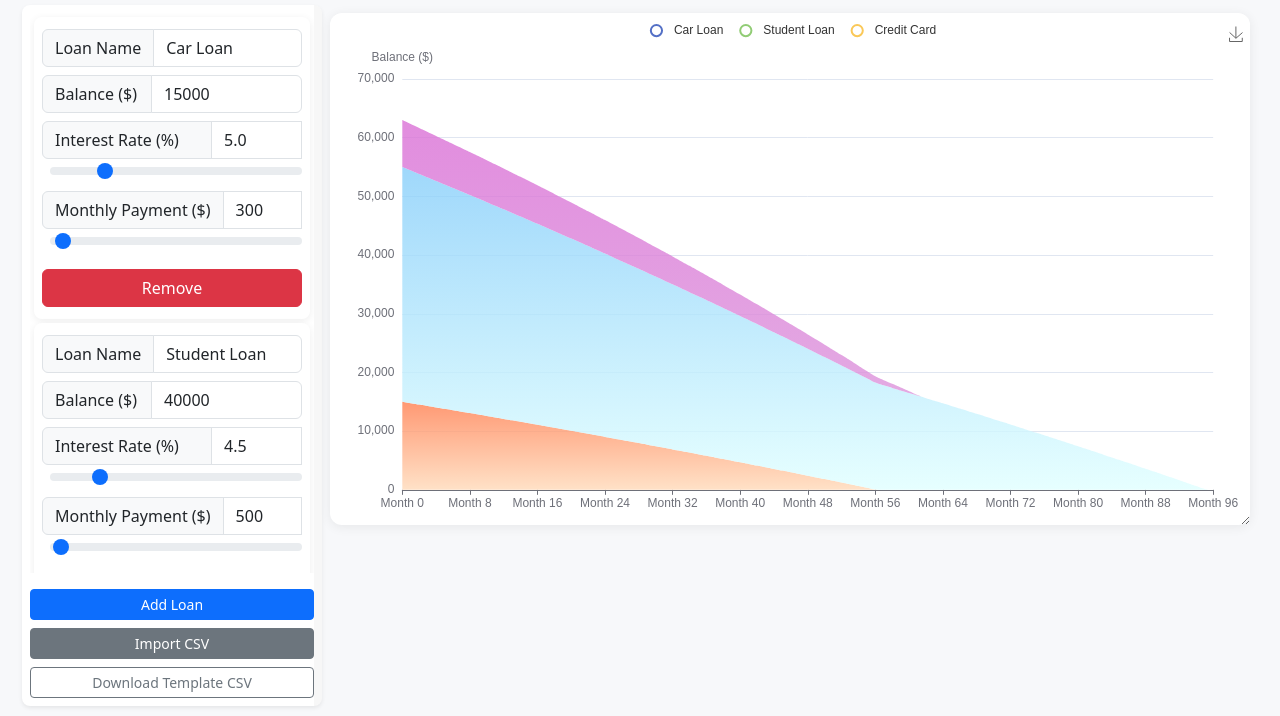
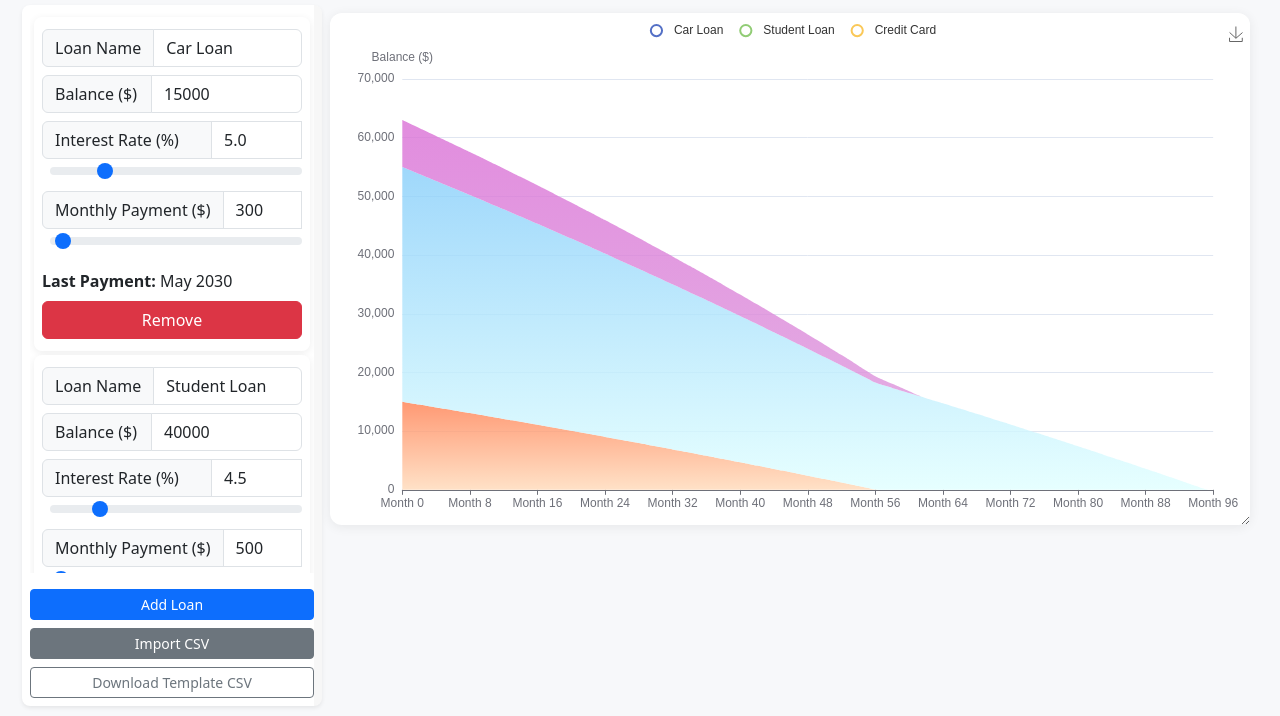
Before and after one commit to EbrahimKaram/Loan-calculator, a plain HTML site: page index.html in a window 1280 px wide. Shown: the part 114-830 px from the top of the page. Drawn offline with nearby package versions, Linux system fonts and the light colour scheme.

Commit message:
Added last payment filed

```diff
--- a/index.html
+++ b/index.html
@@ -243,20 +243,29 @@
     </div>
     <div class="mb-2 input-group rounded">
         <span class="input-group-text" style="min-width: 110px;">Balance ($)</span>
-        <input type="number" class="form-control" min="0" step="100" value="${loan.balance}" data-field="balanceNumber" data-idx="${idx}">
+        <input type="number" class="form-control" min="0" step="100" value="${loan.balance}" data-field="balanceNumber"
+            data-idx="${idx}">
     </div>
     <div class="mb-2 input-group rounded">
         <span class="input-group-text" style="min-width: 170px;">Interest Rate (%)</span>
-        <input type="number" class="form-control" min="0" max="25" step="0.1" value="${(loan.rate * 100).toFixed(1)}" data-field="rateNumber" data-idx="${idx}">
-        <input type="range" class="form-range ms-2" min="0" max="25" step="0.1" value="${(loan.rate * 100).toFixed(1)}" data-field="rate" data-idx="${idx}">
+        <input type="number" class="form-control" min="0" max="25" step="0.1" value="${(loan.rate * 100).toFixed(1)}"
+            data-field="rateNumber" data-idx="${idx}">
+        <input type="range" class="form-range ms-2" min="0" max="25" step="0.1" value="${(loan.rate * 100).toFixed(1)}"
+            data-field="rate" data-idx="${idx}">
     </div>
     <div class="mb-3 input-group rounded">
         <span class="input-group-text" style="min-width: 170px;">Monthly Payment ($)</span>
-        <input type="number" class="form-control" min="10" max="${paymentMax}" step="10" value="${loan.payment}" data-field="paymentNumber" data-idx="${idx}">
-        <input type="range" class="form-range ms-2" min="10" max="${paymentMax}" step="10" value="${loan.payment}" data-field="payment" data-idx="${idx}">
+        <input type="number" class="form-control" min="10" max="${paymentMax}" step="10" value="${loan.payment}"
+            data-field="paymentNumber" data-idx="${idx}">
+        <input type="range" class="form-range ms-2" min="10" max="${paymentMax}" step="10" value="${loan.payment}"
+            data-field="payment" data-idx="${idx}">
     </div>
+  <div class="mb-2">
+    <strong>Last Payment:</strong> <span class="last-payment-date" data-idx="${idx}">${loan.lastPaymentDate || '—'}</span>
+</div>
     <button class="btn btn-danger w-100" data-remove="${idx}">Remove</button>
-</div>`;
+</div>
+`;
                 controlsDiv.appendChild(col);
             });
         }
@@ -319,6 +328,14 @@
             };
             reader.readAsText(file);
         });
+
+        ///// update last payment date
+        function updateLastPaymentDates() {
+            loans.forEach((loan, idx) => {
+                const el = document.querySelector(`.last-payment-date[data-idx="${idx}"]`);
+                if (el) el.textContent = loan.lastPaymentDate || '—';
+            });
+        }
 
         // Download template
         document.getElementById('download-template-btn').addEventListener('click', () => {
@@ -385,10 +402,12 @@
             updateChart();
         });
 
-        // Loan calc
+        // Loan calculate Balances
         function calculateBalances(loans) {
             let allBalances = loans.map(l => [l.balance]);
             let months = 0, maxMonths = 0;
+            let payoffMonths = Array(loans.length).fill(null); // store month of last payment
+
             while (true) {
                 let allPaid = true;
                 months++;
@@ -398,6 +417,9 @@
                         allPaid = false;
                         let interest = bal * (loans[i].rate / 12);
                         let newBal = bal + interest - loans[i].payment;
+                        if (newBal <= 0 && payoffMonths[i] === null) {
+                            payoffMonths[i] = months; // record payoff month
+                        }
                         allBalances[i][months] = Math.max(newBal, 0);
                     } else {
                         allBalances[i][months] = 0;
@@ -406,15 +428,29 @@
                 if (allPaid || months > 600) break;
                 maxMonths = months;
             }
+
+            // Calculate payoff dates
+            let now = new Date();
+            loans.forEach((loan, i) => {
+                if (payoffMonths[i] !== null) {
+                    let totalMonths = now.getMonth() + payoffMonths[i];
+                    let year = now.getFullYear() + Math.floor(totalMonths / 12);
+                    let month = (totalMonths % 12) + 1;
+                    loan.lastPaymentDate = new Date(year, month - 1, 1).toLocaleDateString('en-US', { month: 'short', year: 'numeric' });
+                } else {
+                    loan.lastPaymentDate = '—';
+                }
+            });
+
             return { months: Array.from({ length: maxMonths + 1 }, (_, i) => i), balances: allBalances };
         }
+
 
         // Chart update
         function updateChart() {
             let { months, balances } = calculateBalances(loans);
 
-            // console.log(loans);
-            // console.log(balances);
+            updateLastPaymentDates();
 
             chart.setOption({
                 animationDurationUpdate: 500,       // half a second
```
Also changed, not shown: inner.html (added, +30 -0 lines).
